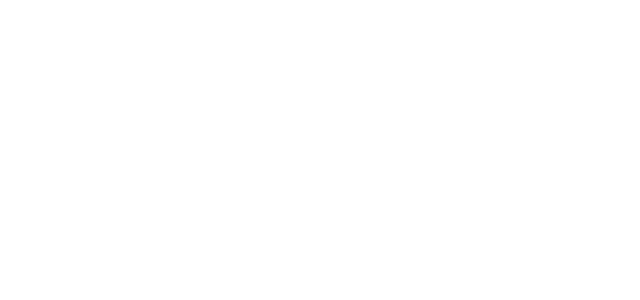
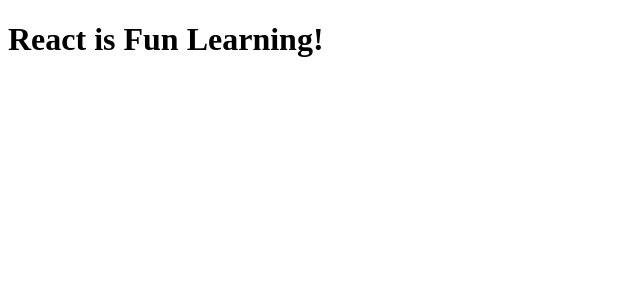
Before and after one commit to CSampebgo333/react-nextjs-projects, a React (Vite) app in the folder project-05-Card-Flip-Game/: page / in a window 1280 px wide. Shown: the top 300 px of the page, without its empty margins (0-640 px from the left). Built offline with nearby package versions, Linux system fonts and the light colour scheme.

Commit message:
Everything is Ready

```diff
--- a/project-05-Card-Flip-Game/src/App.jsx
+++ b/project-05-Card-Flip-Game/src/App.jsx
@@ -3,7 +3,7 @@
 
   return (
     <div>
-
+      <h1>React is Fun Learning!</h1>
     </div>
   );
 }
```
